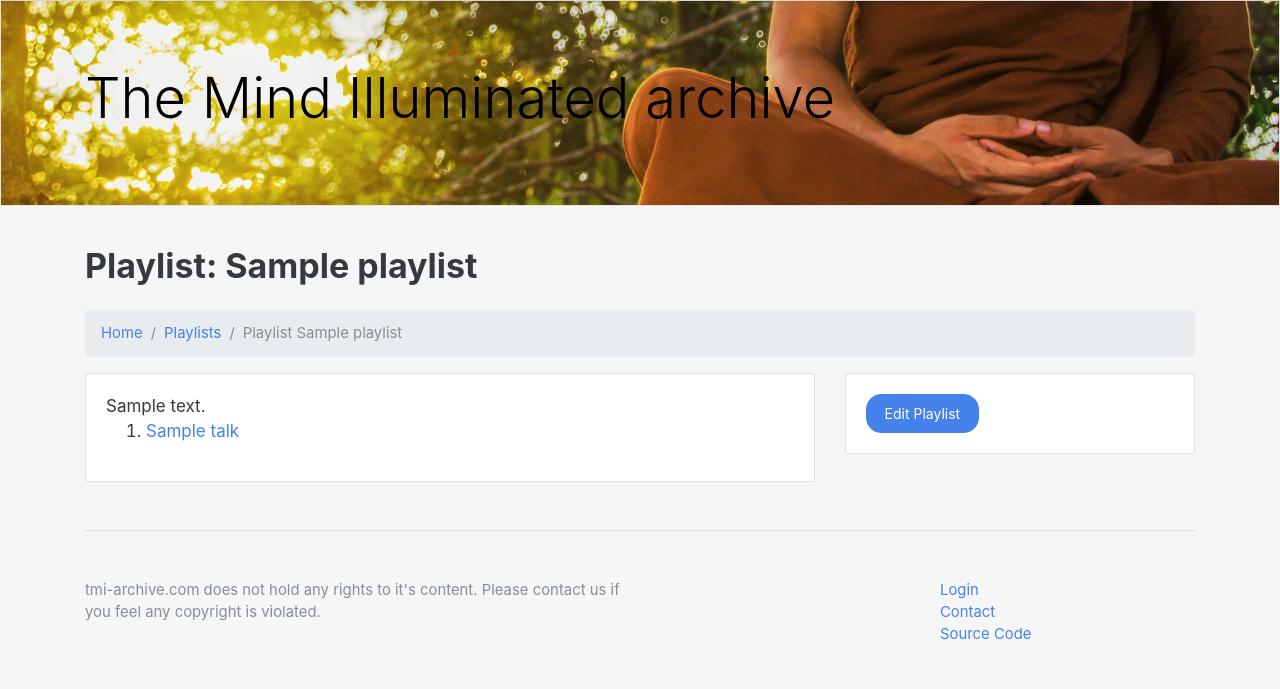
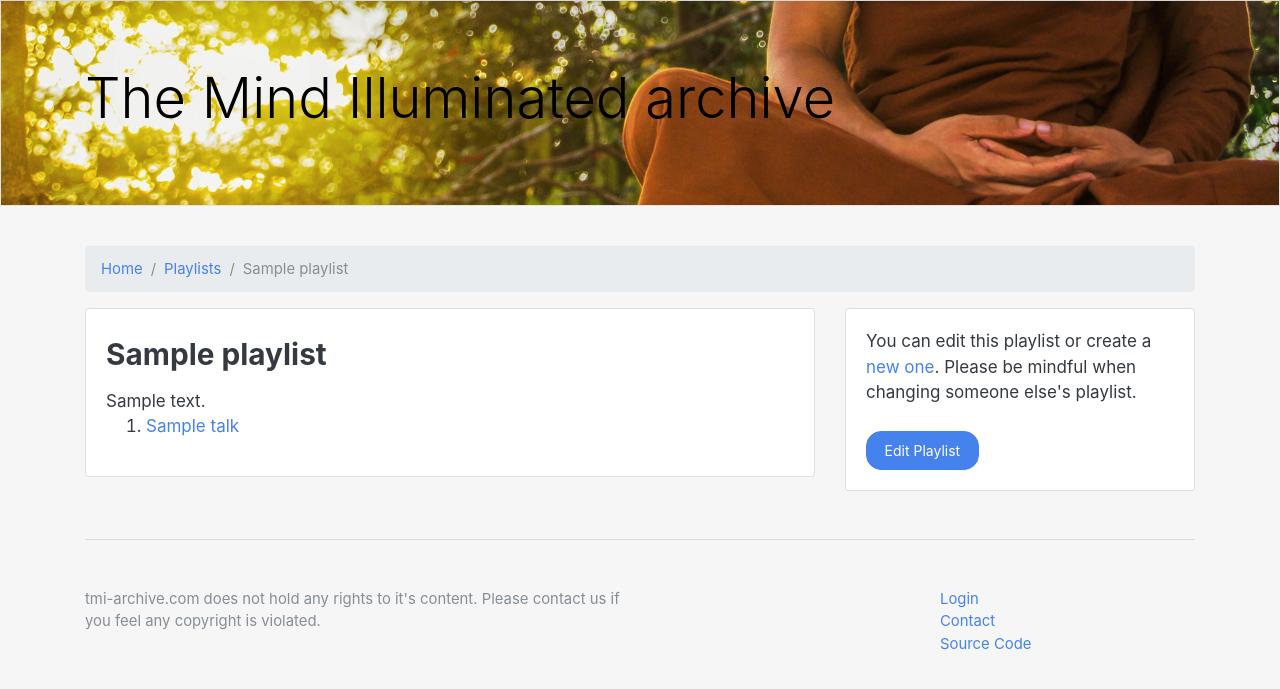
Before and after one commit to esquire900/tmi-archive, a Django app: page /playlist/1 in a window 1280 px wide. Shown: the part 59-748 px from the top of the page. Run offline with Django 3.2, Linux system fonts and the light colour scheme; tables that the repository leaves empty hold one stand-in row (values such as "Sample post"); some libraries are stand-ins or nearby versions.

Commit message:
added login restriction, small UI stuff

```diff
--- a/talks/templates/playlist/view.html
+++ b/talks/templates/playlist/view.html
@@ -1,7 +1,6 @@
 {% extends 'main_ui.html' %}
 {% load static %}
 {% block content %}
-    <h2 class="display pt-2 pb-2">Playlist: {{ playlist.title }}</h2>
     <nav aria-label="breadcrumb" class="pt-2">
         <ol class="breadcrumb">
             <li class="breadcrumb-item">
@@ -11,7 +10,7 @@
                 <a href="{% url 'playlist_index' %}">Playlists</a>
             </li>
             <li class="breadcrumb-item active">
-                Playlist {{ playlist.title }}
+                {{ playlist.title }}
             </li>
         </ol>
     </nav>
@@ -19,6 +18,8 @@
         <div class="col-8">
             <div class="card">
                 <div class="card-body">
+                    <h3 class="display pt-2 pb-2">{{ playlist.title }}</h3>
+
                     <div class="card-text">
                         {{ playlist.description|safe }}
                         <ol>
@@ -35,6 +36,9 @@
         <div class="col-4">
             <div class="card">
                 <div class="card-body">
+                    You can edit this playlist or create a <a href="{% url 'playlist_create' %}">new one</a>. Please be
+                    mindful when changing someone else's playlist.
+                    <br><br>
                     <a href="{% url 'playlist_edit' pk=playlist.id %}" class="btn btn-primary">
                         Edit Playlist
                     </a>
--- a/talks/templates/talk/view.html
+++ b/talks/templates/talk/view.html
@@ -1,14 +1,13 @@
 {% extends 'main_ui.html' %}
 {% load static %}
 {% block content %}
-    <h2 class="display pt-2 pb-2">Talk: {{ talk.title }}</h2>
     <nav aria-label="breadcrumb" class="pt-2">
         <ol class="breadcrumb">
             <li class="breadcrumb-item">
                 <a href="{% url 'talk_index' %}">Home</a>
             </li>
             <li class="breadcrumb-item active">
-                 Talk {{ talk.id }}
+                 Talk  {{ talk.title }}
             </li>
         </ol>
     </nav>
@@ -17,6 +16,8 @@
             <div class="card">
                 <div class="card-body">
                     <div class="card-text">
+                        <h3 class="display pt-2 pb-2">{{ talk.title }}</h3>
+
                         {% if audio.url %}
                             <script lang="javascript">
                                 window.playerConfiguration = {
--- a/talks/urls.py
+++ b/talks/urls.py
@@ -1,17 +1,17 @@
 from django.contrib.auth.views import LogoutView
 from django.urls import path
 from django.views.generic.base import RedirectView
-
+from django.contrib.auth.decorators import login_required
 from talks import views
 
 urlpatterns = [
     path('', views.IndexView.as_view(), name='talk_index'),
     path('talk/<int:pk>', views.DetailView.as_view(), name='talk_view'),
-    path('talk/<int:pk>/edit', views.UpdateView.as_view(), name='talk_edit'),
+    path('talk/<int:pk>/edit', login_required(views.UpdateView.as_view()), name='talk_edit'),
     path('playlist/', views.playlist_index, name='playlist_index'),
     path('playlist/<int:pk>', views.playlist_view, name='playlist_view'),
-    path('playlist/<int:pk>/edit', views.PlaylistUpdateView.as_view(), name='playlist_edit'),
-    path('playlist/create', views.PlaylistCreateView.as_view(), name='playlist_create'),
+    path('playlist/<int:pk>/edit', login_required(views.PlaylistUpdateView.as_view()), name='playlist_edit'),
+    path('playlist/create', login_required(views.PlaylistCreateView.as_view()), name='playlist_create'),
 
     path('accounts/profile/', views.profile_view, name='profile_view'),
     path('contact', views.contact, name='contact')
--- a/talks/views.py
+++ b/talks/views.py
@@ -3,6 +3,7 @@ from django.db.models import Q
 from django.shortcuts import render
 from django.shortcuts import get_object_or_404
 from django.views import generic
+from django.contrib.auth.decorators import login_required
 
 from .forms import TalkForm, PlaylistForm
 from .models import Talk
```
Also changed, not shown: talks/templates/playlist/index.html (+5 -3 lines).
